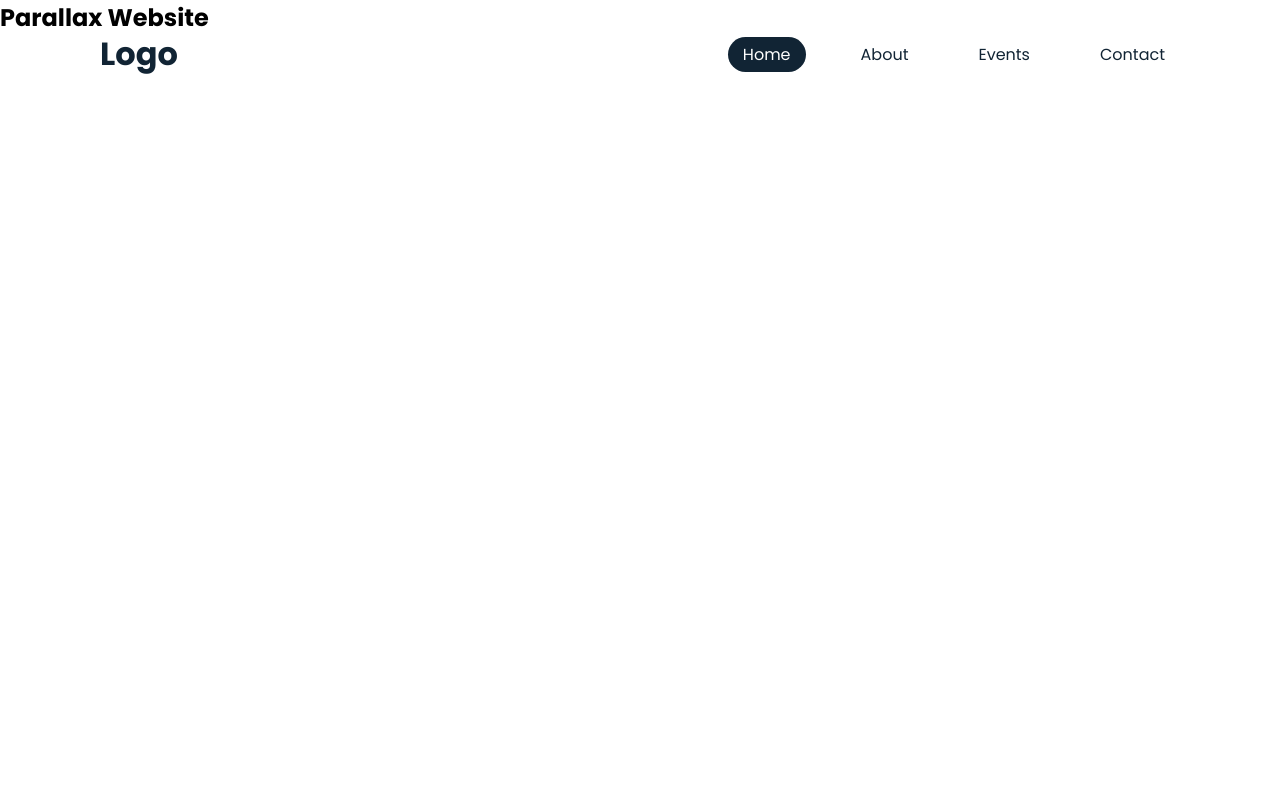
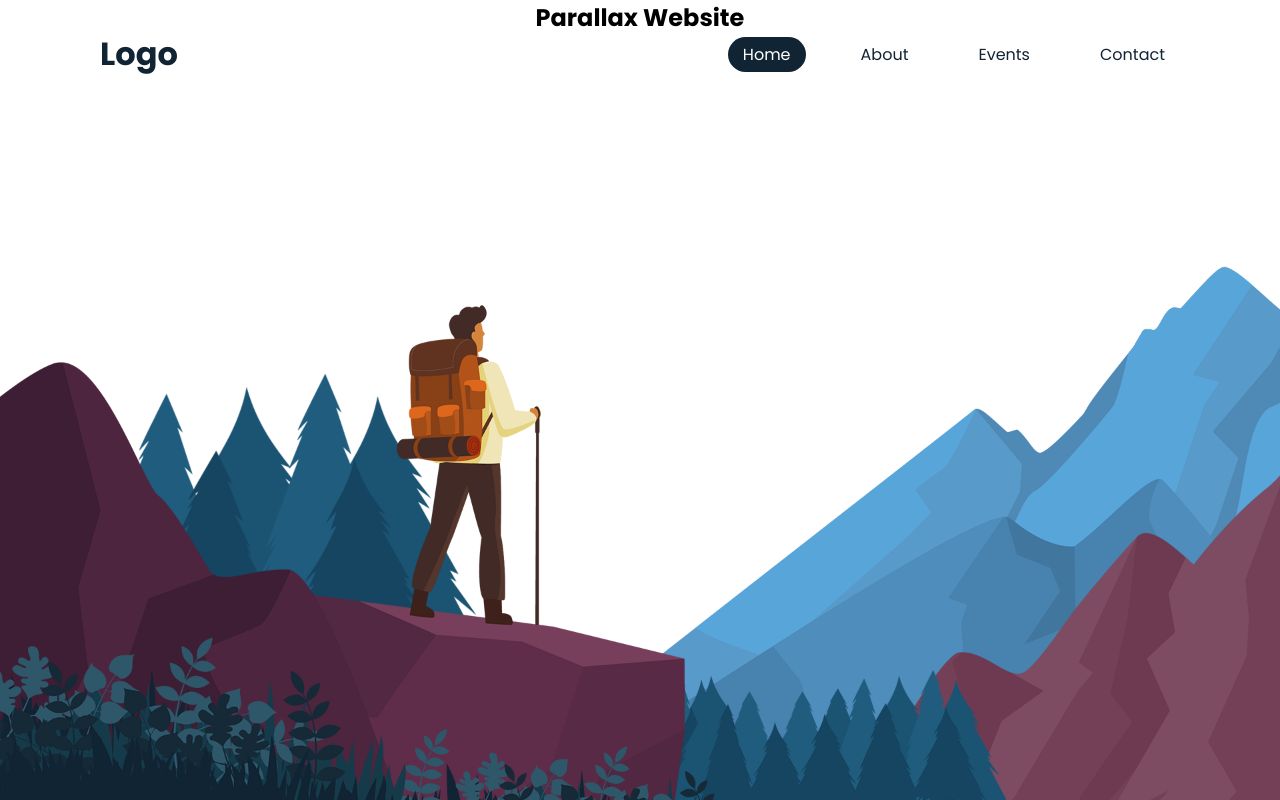
Before and after one commit to elvirvelagic/personalwebsite, a Flask app: page / in a window 1280 px wide. Run offline with Flask 2, Linux system fonts and the light colour scheme.

Commit message:
parallax start

```diff
--- a/website/static/style.css
+++ b/website/static/style.css
@@ -8,7 +8,7 @@
 }
 body
 {
-    overflow: hidden;
+
     background: #fff;
     min-height: 100vh;
 }
@@ -60,3 +60,20 @@ header
     background: #112434;
     color: #fff;
 }
+.parallax
+{
+    position: relative;
+    display: flex;
+    justify-content: center;
+    align-self: center;
+    height: 100vh;
+
+}
+.parallax img
+{
+    position: absolute;
+    bottom: 0;
+    left: 0;
+    width: 100%;
+    pointer-events: none;
+}
--- a/website/templates/base.html
+++ b/website/templates/base.html
@@ -16,8 +16,14 @@
                 <li><a href="#">Contact</a></li>
             </ul>
         </header>
-        <section>
+        <section class="parallax">
             <h2 id="text">Parallax Website</h2>
+            <img src="{{ url_for('static', filename='images/monutain_01.png')}}" id="m1">
+            <img src="{{ url_for('static', filename='images/trees_02.png')}}" id="t2">
+            <img src="{{ url_for('static', filename='images/monutain_02.png')}}" id="m2">
+            <img src="{{ url_for('static', filename='images/trees_01.png')}}" id="t1">
+            <img src="{{ url_for('static', filename='images/man.png')}}" id="man">
+            <img src="{{ url_for('static', filename='images/plants.png')}}" id="plants">
         </section>
 
 
```
Also changed, not shown: website/static/images/man.png (added), website/static/images/monutain_01.png (renamed from website/iamges/monutain_01.png), website/static/images/monutain_02.png (renamed from website/iamges/monutain_02.png), website/static/images/plants.png (renamed from website/iamges/plants.png), website/static/images/trees_01.png (renamed from website/iamges/trees_01.png), website/static/images/trees_02.png (renamed from website/iamges/trees_02.png).
